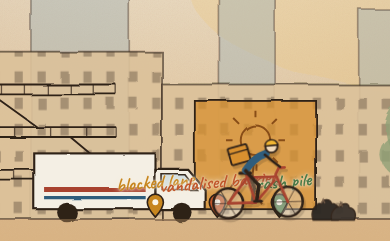
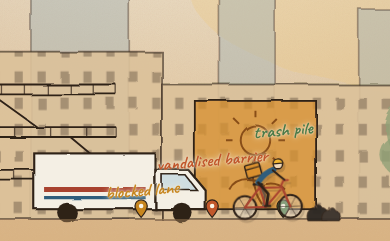
Before and after one commit to muskancellhub/warehouse-guard, a plain HTML site: page app/index.html in a window 390 px wide. Shown: the part 602-843 px from the top of the page. Drawn offline with nearby package versions, Linux system fonts and the light colour scheme; no server answers.

Commit message:
Fit the opening scene on phones
A smaller Maya on narrow screens, and the three pin labels staggered
at different heights so they don't run into each other.

Co-Authored-By: Claude Opus 5.5 <noreply@anthropic.com>

```diff
--- a/app/style.css
+++ b/app/style.css
@@ -611,6 +611,10 @@ dialog::backdrop { background: rgba(46, 33, 24, 0.55); }
   .tagline { font-size: 25px; }
   .skyline { position: relative; inset: auto; height: 150px; }
   .taxi { bottom: 3px; left: 16px; width: 92px; }
+  .ride-track { --mw: 84px; left: 3%; right: 3%; }
+  .pin em { font-size: 18px; }
+  .pin:nth-child(2) em { bottom: calc(104% + 30px); }
+  .pin:nth-child(3) em { bottom: calc(104% + 60px); }
   .sample { top: 14px; right: 12px; font-size: 11px; padding: 6px 9px; }
 
   .tabs { padding: 0 10px; gap: 4px; margin-top: 12px; overflow-x: auto; scrollbar-width: none; }
```
